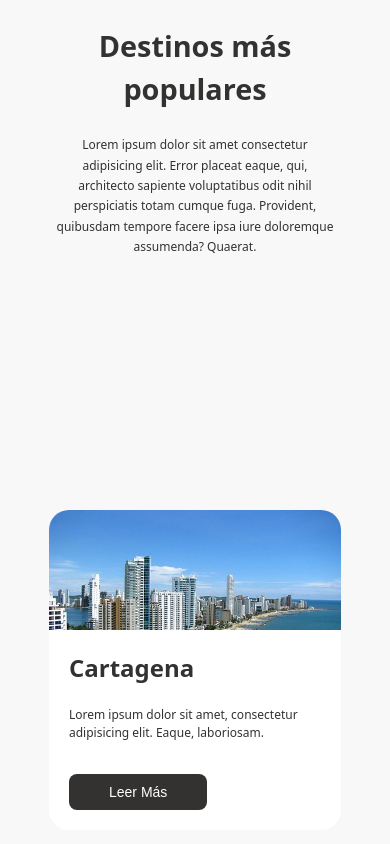
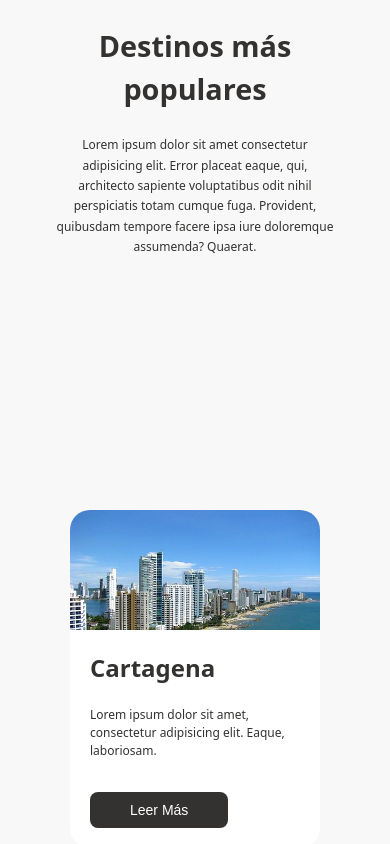
Before and after one commit to yuliethCor08/campus2, a website: page clase1/estilos/proyecto/sub2.html in a window 390 px wide. Shown: the top 844 px of the page. Drawn offline with Linux system fonts and the light colour scheme.

Commit message:
estilo responsive

```diff
--- a/clase1/estilos/proyecto/estilos.css
+++ b/clase1/estilos/proyecto/estilos.css
@@ -678,6 +678,8 @@ main{
         clip-path: polygon(0 0, 100% 0, 100% 70%, 50% 95%, 0 70%);
     }
 
+
+
 }
 
 @media (max-width:600px){
@@ -873,6 +875,7 @@ main{
         width: 100%;
     }
 
+
     .user-input-box:nth-child(2n){
         justify-content: space-between;
     }
@@ -915,6 +918,7 @@ main{
     .form-title{
         color: #fff;
     }
+
 }
 
 /* Tarjetas */
@@ -928,7 +932,7 @@ main{
 }
 
 .card{
-    width: 300px;
+    width: 250px;
     margin: 10px;
     transition: all 300ms;
 }
```
Also changed, not shown: package.json (added, +12 -0 lines).
